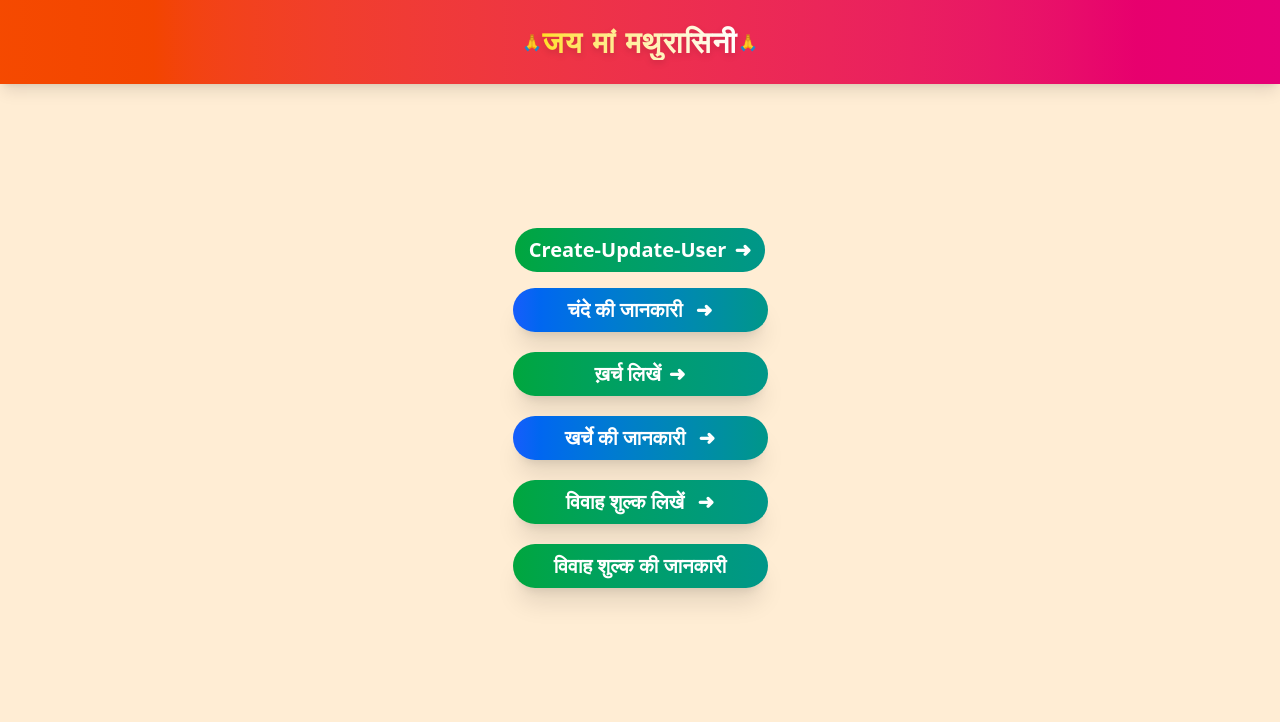
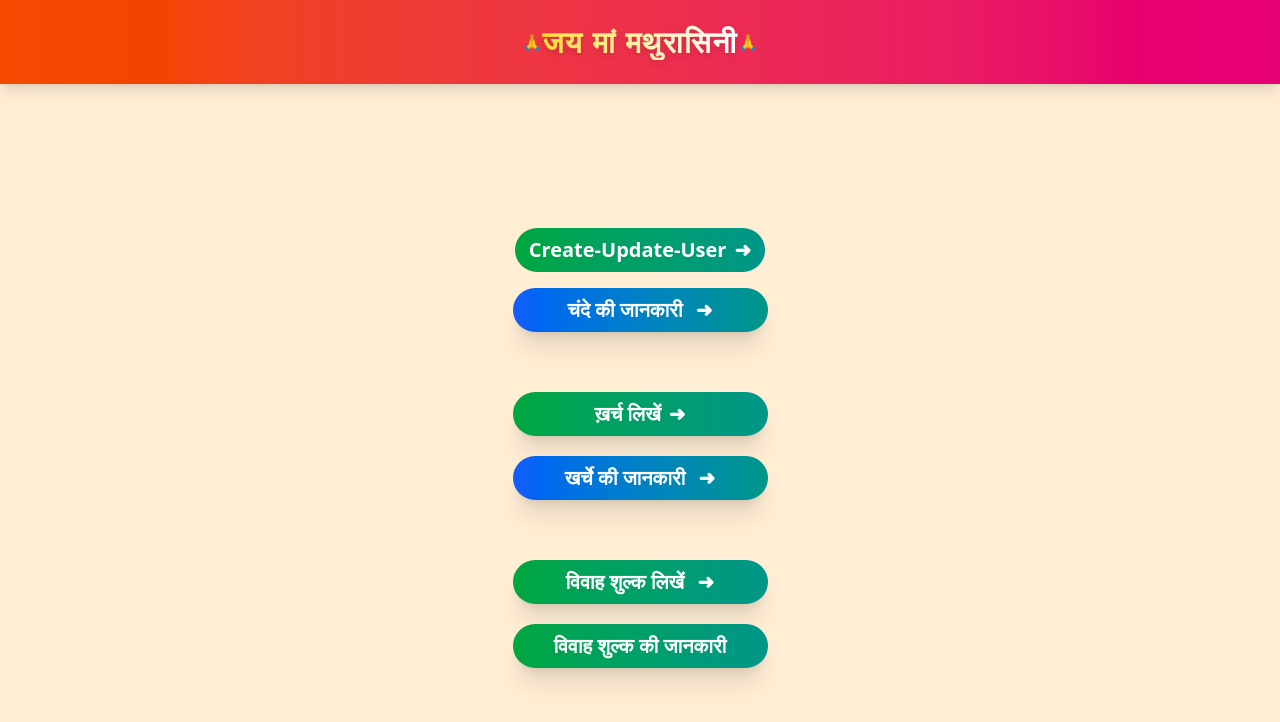
Before and after one commit to Manjeetmathur/puja-chanda, a React (Vite) app in the folder frontend/: page /admin in a window 1280 px wide. Shown: the top 722 px of the page. Built offline with nearby package versions, Linux system fonts and the light colour scheme.

Commit message:
first commit

```diff
--- a/frontend/src/pages/Admin/Admin.jsx
+++ b/frontend/src/pages/Admin/Admin.jsx
@@ -30,7 +30,7 @@ const Admin = () => {
 
                      <Link
                             to="/user"
-                            className="inline-block w-[255px]  mb-5 mx-auto px-6 py-2 bg-gradient-to-r from-blue-600 to-teal-600 text-white text-xl font-semibold rounded-full shadow-xl hover:from-green-700 hover:to-teal-700 transform hover:scale-105 transition-all duration-300 animate-fade-in delay-300 text-center"
+                            className="inline-block w-[255px]  mb-15 mx-auto px-6 py-2 bg-gradient-to-r from-blue-600 to-teal-600 text-white text-xl font-semibold rounded-full shadow-xl hover:from-green-700 hover:to-teal-700 transform hover:scale-105 transition-all duration-300 animate-fade-in delay-300 text-center"
                      >
 
                             चंदे की जानकारी <span className="ml-2">➜</span>
@@ -44,7 +44,7 @@ const Admin = () => {
                      </Link>
                      <Link
                             to="/expense"
-                            className="inline-block w-[255px]  mb-5 mx-auto px-6 py-2 bg-gradient-to-r from-blue-600 to-teal-600 text-white text-xl font-semibold rounded-full shadow-xl hover:from-green-700 hover:to-teal-700 transform hover:scale-105 transition-all duration-300 animate-fade-in delay-300 text-center"
+                            className="inline-block w-[255px]  mb-15 mx-auto px-6 py-2 bg-gradient-to-r from-blue-600 to-teal-600 text-white text-xl font-semibold rounded-full shadow-xl hover:from-green-700 hover:to-teal-700 transform hover:scale-105 transition-all duration-300 animate-fade-in delay-300 text-center"
                      >
                             खर्चे की जानकारी <span className="ml-2">➜</span>
                      </Link>
@@ -57,7 +57,7 @@ const Admin = () => {
                      </Link>
                      <Link
                             to="/vivah-shulk-details"
-                            className="inline-block w-[255px]  mb-5 mx-auto px-6 py-2 bg-gradient-to-r from-green-600 to-teal-600 text-white text-xl font-semibold rounded-full shadow-xl hover:from-green-700 hover:to-teal-700 transform hover:scale-105 transition-all duration-300 animate-fade-in delay-300 text-center"
+                            className="inline-block w-[255px]  mb-15 mx-auto px-6 py-2 bg-gradient-to-r from-green-600 to-teal-600 text-white text-xl font-semibold rounded-full shadow-xl hover:from-green-700 hover:to-teal-700 transform hover:scale-105 transition-all duration-300 animate-fade-in delay-300 text-center"
                      >
                             विवाह शुल्क की जानकारी
                      </Link>
```
